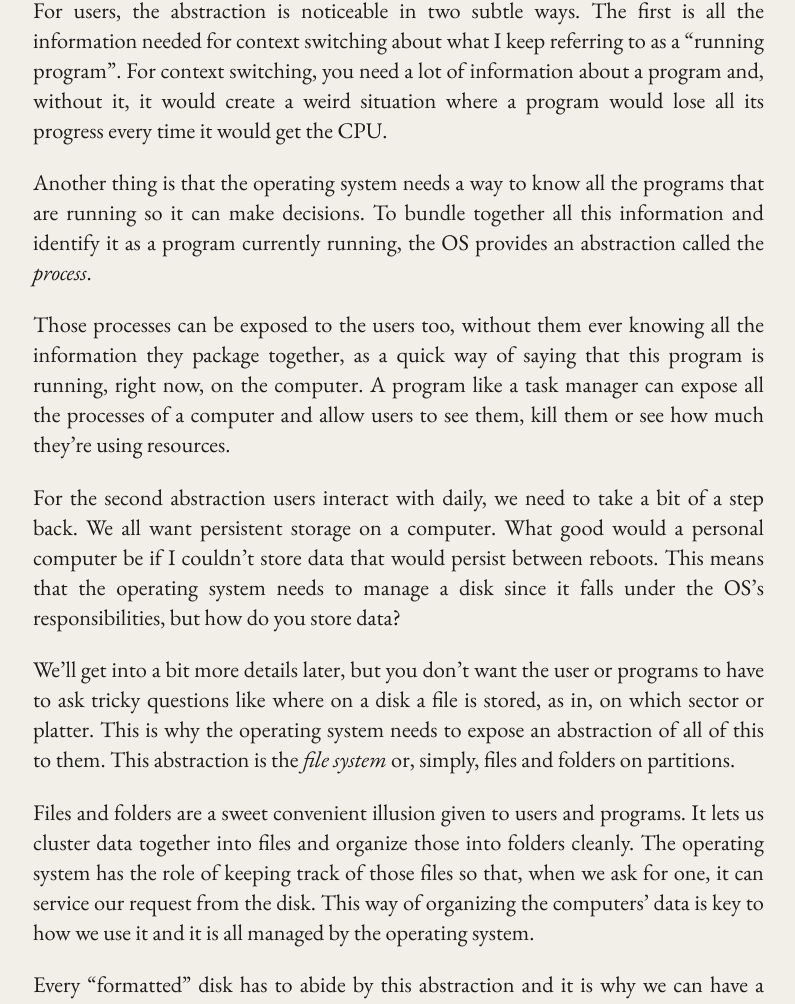
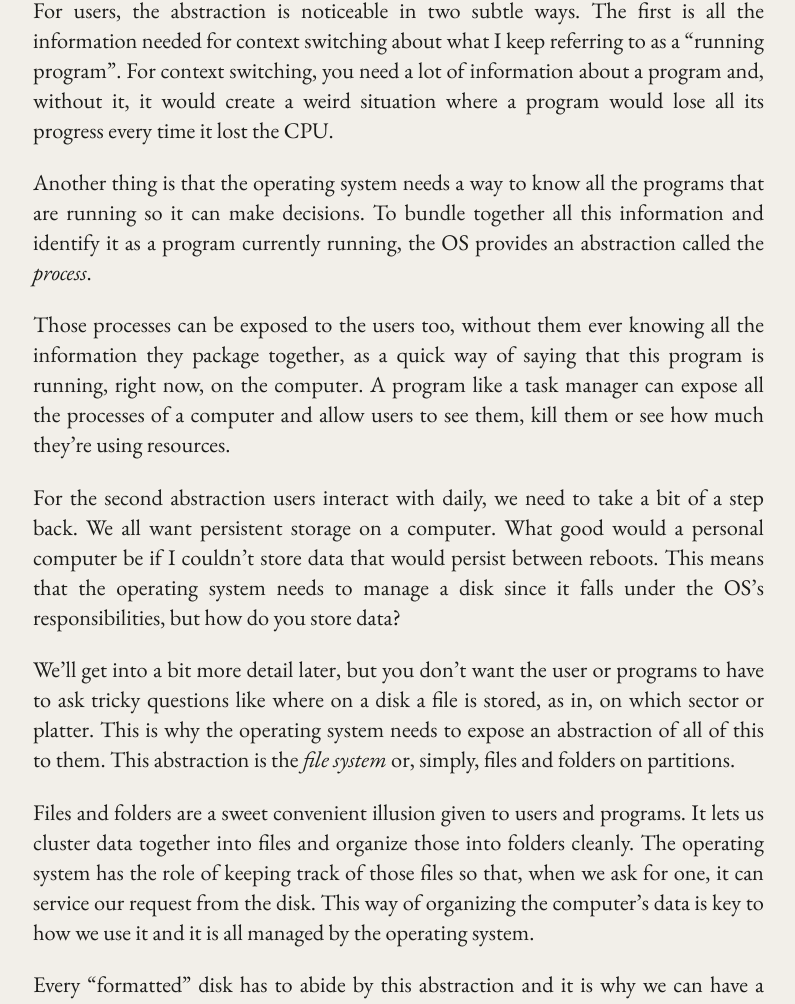
Before and after one commit to eFournierRobert/eFournierRobert.github.io, a Jekyll site: the page built from _posts/btob/2026-03-11-os.md, in a window 1280 px wide and 1400 px high, scrolled down 4429 px. Shown: the part 265-1269 px from the top of the window, without its empty margins (177-972 px from the left). Built offline with Jekyll 4.4.1, drawn with Linux system fonts in a browser that asks for light colours; some of the changed text lies outside the part shown.

Commit message:
Added some corrections and removed an article

```diff
--- a/_posts/btob/2026-03-11-os.md
+++ b/_posts/btob/2026-03-11-os.md
@@ -175,7 +175,7 @@ of the complexities.
 For users, the abstraction is noticeable in two subtle ways. The first is all the information
 needed for context switching about what I keep referring to as a "running program". For context
 switching, you need a lot of information about a program and, without it, it would create a
-weird situation where a program would lose all its progress every time it would get the CPU.
+weird situation where a program would lose all its progress every time it lost the CPU.
 
 Another thing is that the operating system needs a way to know all the programs that are running
 so it can make decisions. To bundle together all this information and
@@ -190,7 +190,7 @@ For the second abstraction users interact with daily, we need to take a bit of a
 What good would a personal computer be if I couldn't store data that would persist between reboots. This
 means that the operating system needs to manage a disk since it falls under the OS's responsibilities, but how do you store data?
 
-We'll get into a bit more details later, but you don't want the user or programs to have to ask tricky questions
+We'll get into a bit more detail later, but you don't want the user or programs to have to ask tricky questions
 like where on a disk a file is stored, as in, on which sector or platter. This is why the operating system
 needs to expose an abstraction of all of this to them. This abstraction is the *file system* or, simply, files
 and folders on partitions.
@@ -198,7 +198,7 @@ and folders on partitions.
 Files and folders are a sweet convenient illusion given to users and programs. It lets us cluster data
 together into files and organize those into folders cleanly. The operating system has the role of keeping
 track of those files so that, when we ask for one, it can service our request from the disk. This way of organizing the
-computers' data is key to how we use it and it is all managed by the operating system.
+computer's data is key to how we use it and it is all managed by the operating system.
 
 Every "formatted" disk has to abide by this abstraction and it is why we can have a USB key that we can plug into multiple
 computers and still see the same files on it. The operating system needs to know a lot of ways that files can be stored
```
Also changed, not shown: _posts/btob/2026-03-11-shell.md (deleted, +0 -13 lines).
